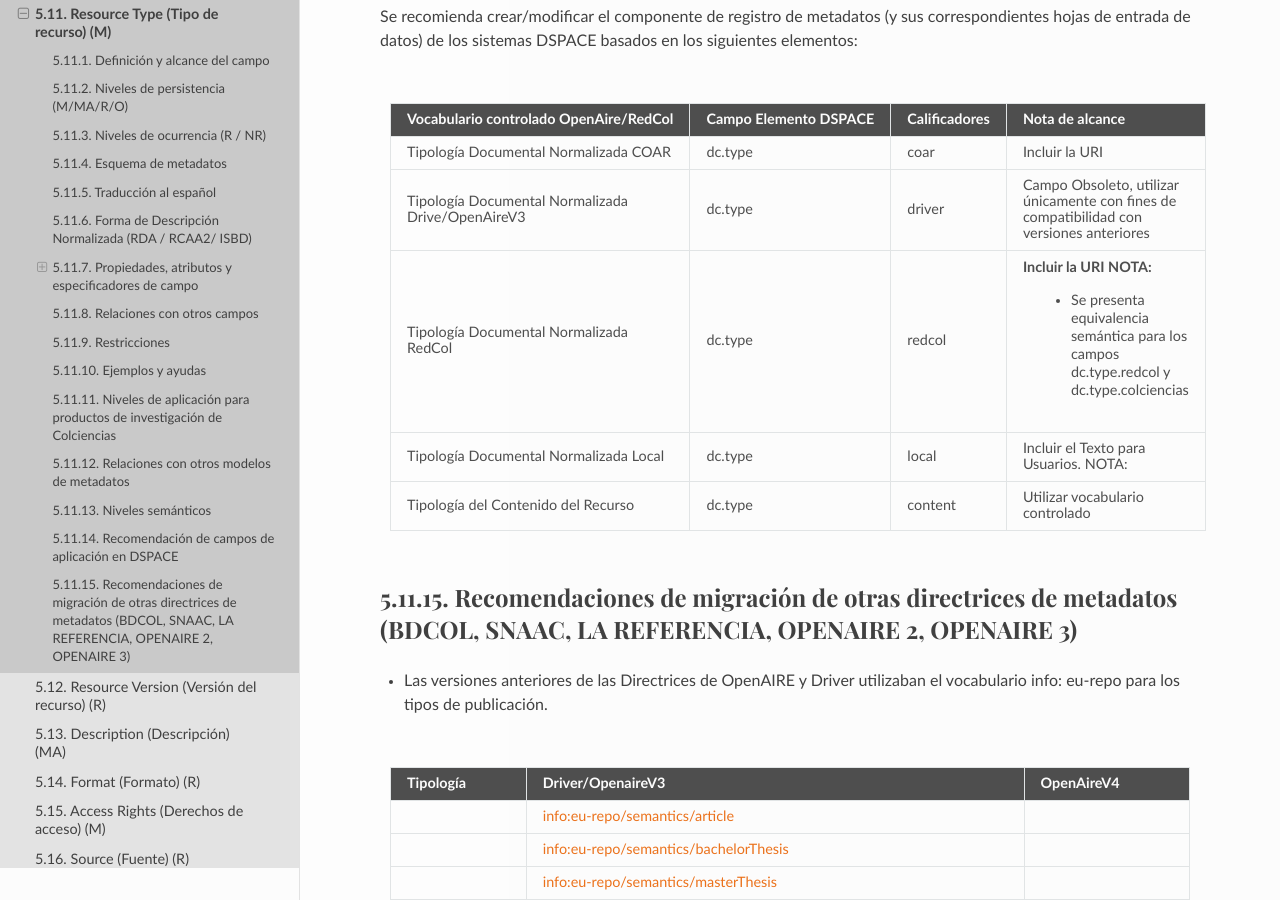
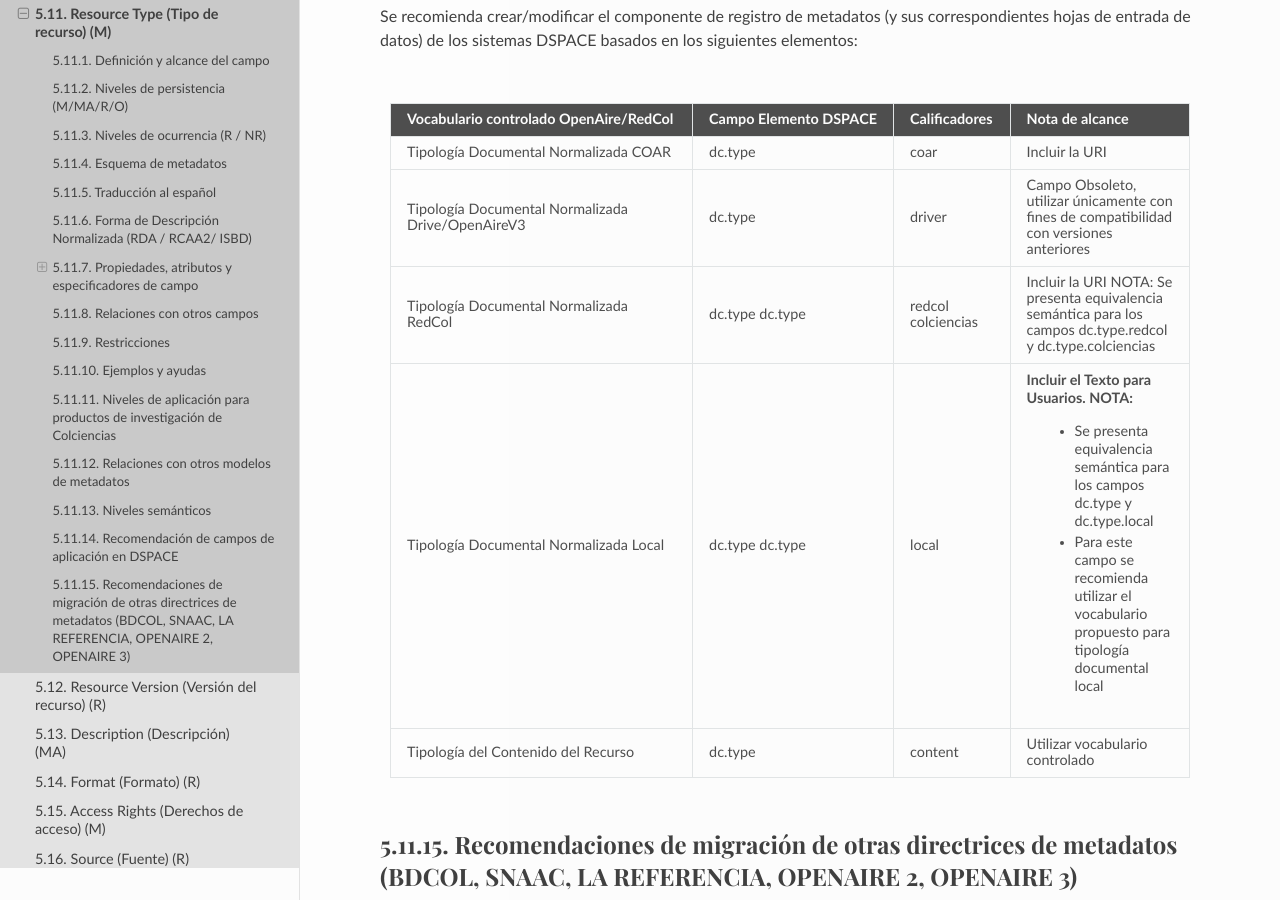
Before and after one commit to rcic/openaire4, a Sphinx documentation site: the page built from docs/field_publicationtype.rst, in a window 1280 px wide and 900 px high, scrolled down 12773 px. Built offline with Sphinx 7.4.7 and the Read the Docs theme 2.0.0, drawn with Linux system fonts in a browser that asks for light colours; some web fonts are replaced; a script that is not in the unit is left out.

Commit message:
ajuste tabla

```diff
--- a/docs/field_publicationtype.rst
+++ b/docs/field_publicationtype.rst
@@ -598,16 +598,17 @@
 Se recomienda crear/modificar el componente de registro de metadatos (y sus correspondientes hojas de entrada de datos) de los sistemas DSPACE basados en los siguientes elementos:
 
 
-===================================================  =======================  ===============  ==============================================================================================================
-Vocabulario controlado OpenAire/RedCol               Campo Elemento DSPACE    Calificadores    Nota de alcance
-===================================================  =======================  ===============  ==============================================================================================================
-Tipología Documental Normalizada COAR                dc.type                  coar             Incluir la URI
-Tipología Documental Normalizada Drive/OpenAireV3    dc.type                  driver           Campo Obsoleto, utilizar únicamente con fines de compatibilidad con versiones anteriores
-Tipología Documental Normalizada RedCol              dc.type                  redcol           Incluir la URI NOTA:
-																								* Se presenta equivalencia semántica para los campos dc.type.redcol y dc.type.colciencias
-Tipología Documental Normalizada Local               dc.type                  local            Incluir el Texto para Usuarios. NOTA:
-Tipología del Contenido del Recurso                  dc.type                  content          Utilizar vocabulario controlado
-===================================================  =======================  ===============  ==============================================================================================================
+===================================================  =======================  ====================  ==============================================================================================================
+Vocabulario controlado OpenAire/RedCol               Campo Elemento DSPACE    Calificadores         Nota de alcance
+===================================================  =======================  ====================  ==============================================================================================================
+Tipología Documental Normalizada COAR                dc.type                  coar                  Incluir la URI
+Tipología Documental Normalizada Drive/OpenAireV3    dc.type                  driver                Campo Obsoleto, utilizar únicamente con fines de compatibilidad con versiones anteriores
+Tipología Documental Normalizada RedCol              dc.type dc.type          redcol colciencias    Incluir la URI NOTA: Se presenta equivalencia semántica para los campos dc.type.redcol y dc.type.colciencias
+Tipología Documental Normalizada Local               dc.type dc.type          local                 Incluir el Texto para Usuarios. NOTA:
+																									* Se presenta equivalencia semántica para los campos dc.type y dc.type.local
+																									* Para este campo se recomienda utilizar el vocabulario propuesto para tipología documental local
+Tipología del Contenido del Recurso                  dc.type                  content               Utilizar vocabulario controlado
+===================================================  =======================  ====================  ==============================================================================================================
 
 
 +---------------------------------------------------+-----------------------+---------------+-------------------------------------------------------------------------------+
```
